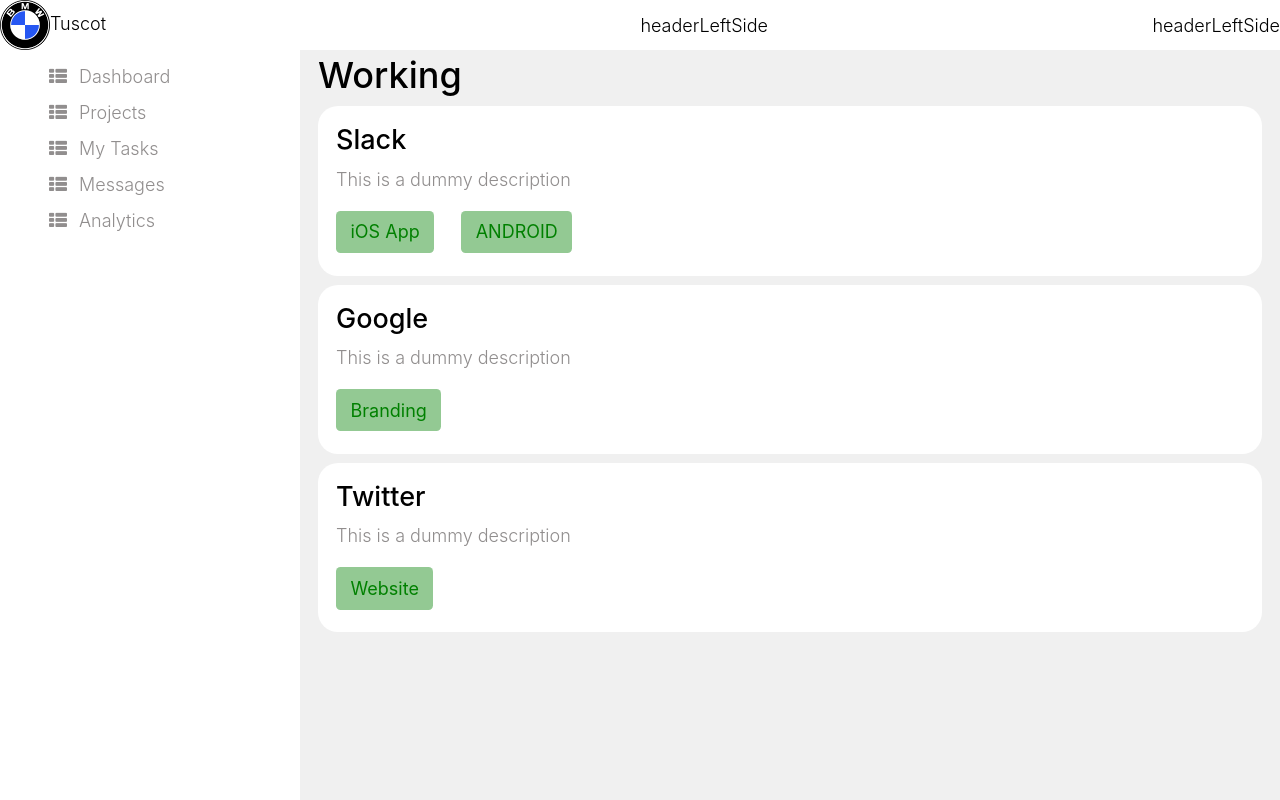
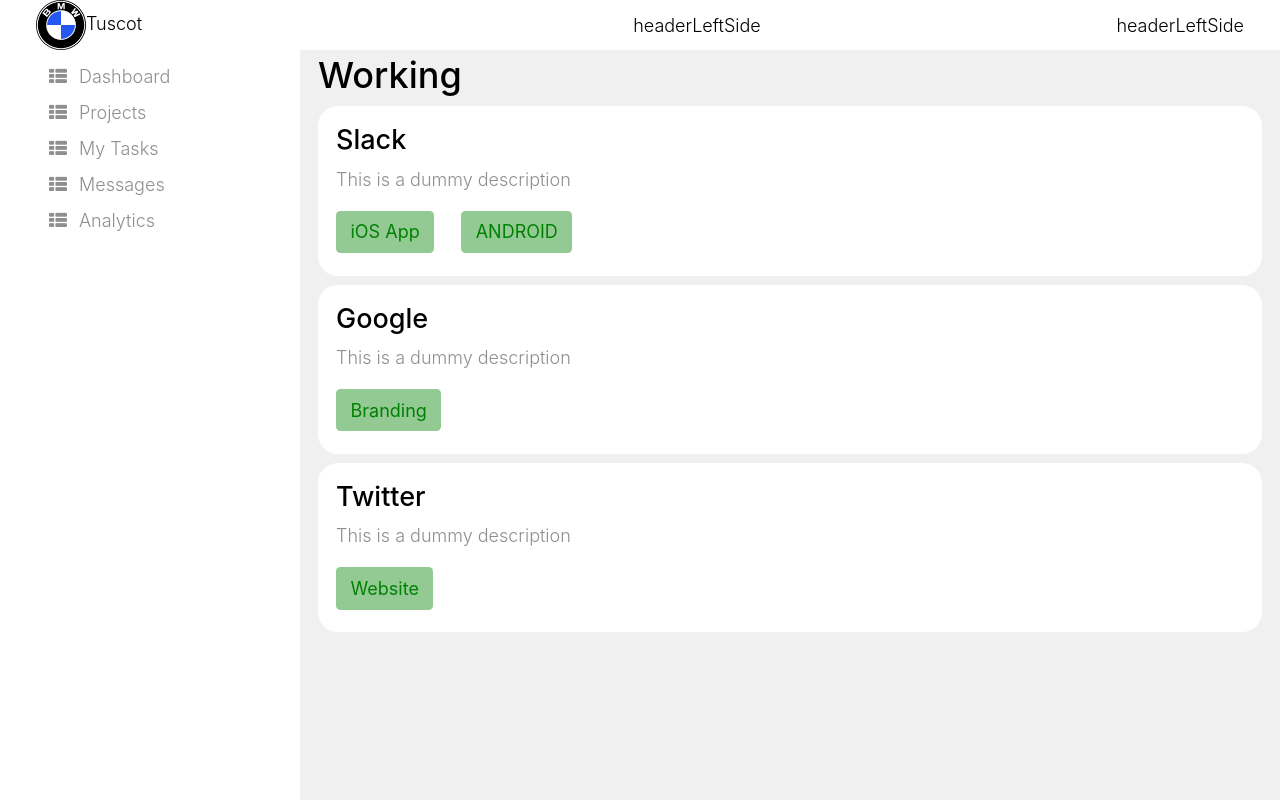
Before and after one commit to Emuohwo/sifaxtest, a React (Create React App) app: page / in a window 1280 px wide. Built offline with nearby package versions, Linux system fonts and the light colour scheme.

Commit message:
aling header

```diff
--- a/src/App.css
+++ b/src/App.css
@@ -3,6 +3,9 @@
   font-size: 18px;
   color: black;
   font-weight: 300;
+}
+* {
+  box-sizing: border-box;
 }
 
 a {
--- a/src/components/header/topHeader.css
+++ b/src/components/header/topHeader.css
@@ -3,6 +3,8 @@
   position: fixed;
   width: 100%;
   z-index: 10;
+  padding: 0 2em;
+
 }
 
 /* headerLeftSide starts here */
```
